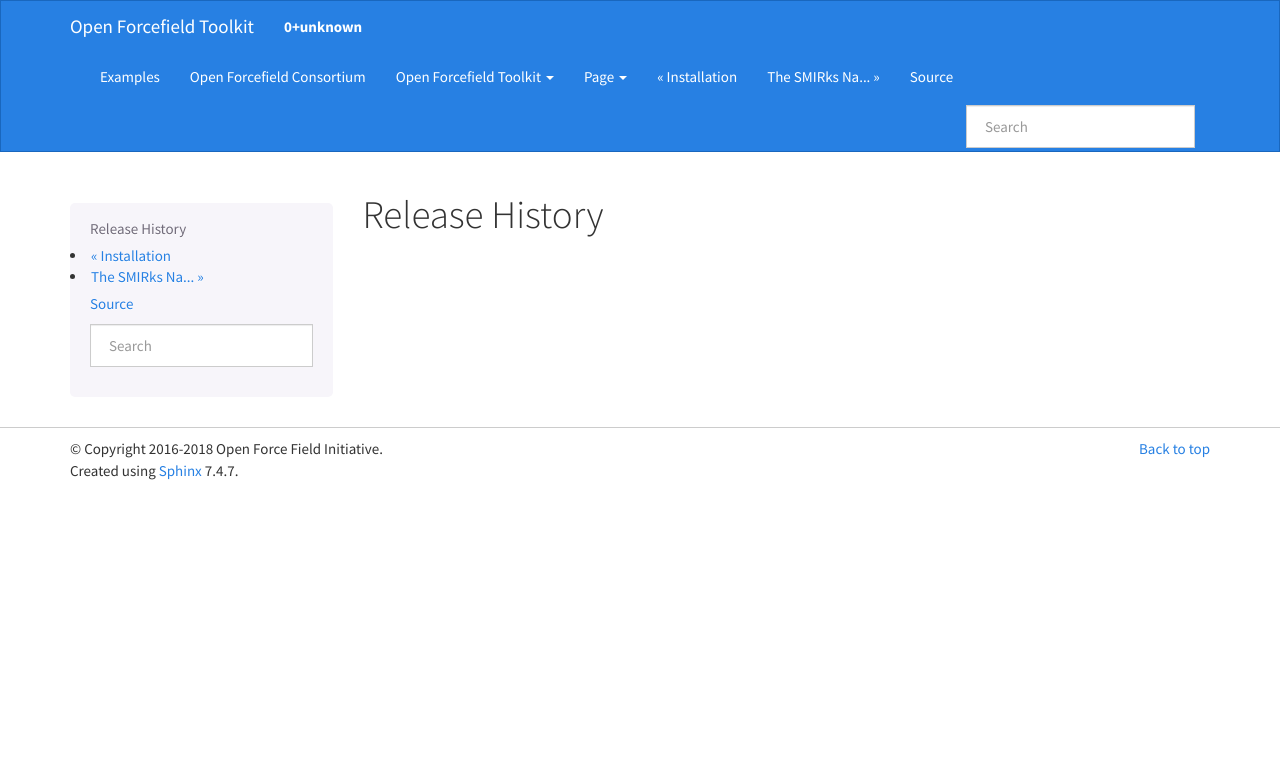
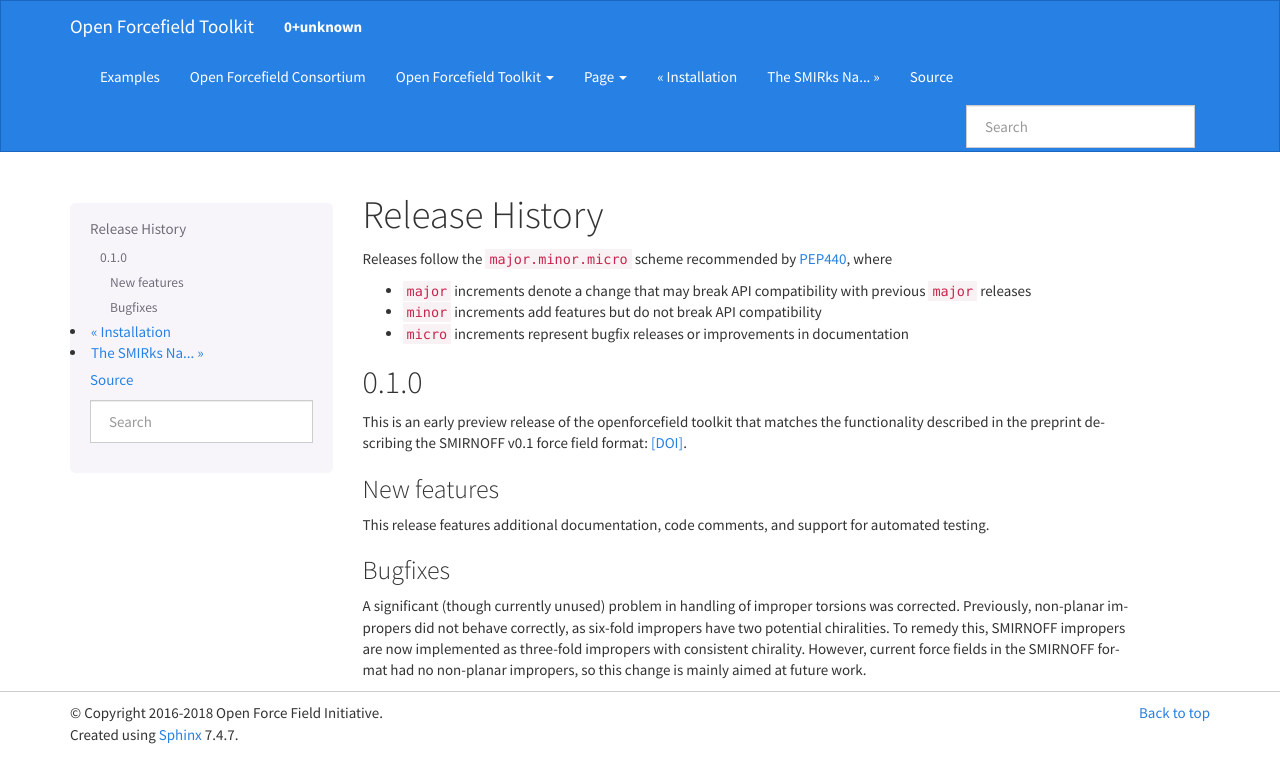
Before and after one commit to openforcefield/openff-toolkit, a Sphinx documentation site: the page built from docs/releasehistory.rst, in a window 1280 px wide. Shown: the top 783 px of the page. Built offline with Sphinx 7.4.7, drawn with Linux system fonts in a browser that asks for light colours; pages that are not in the unit, such as notebooks, are missing from menus.

Commit message:
Update release history

```diff
--- a/docs/releasehistory.rst
+++ b/docs/releasehistory.rst
@@ -1,2 +1,26 @@
 Release History
 ===============
+
+Releases follow the ``major.minor.micro`` scheme recommended by `PEP440 <https://www.python.org/dev/peps/pep-0440/#final-releases>`_, where
+
+* ``major`` increments denote a change that may break API compatibility with previous ``major`` releases
+* ``minor`` increments add features but do not break API compatibility
+* ``micro`` increments represent bugfix releases or improvements in documentation
+
+0.1.0
+-----
+
+This is an early preview release of the openforcefield toolkit that matches the functionality described in the preprint describing the SMIRNOFF v0.1 force field format: `[DOI] <https://doi.org/10.1101/286542>`_.
+
+New features
+""""""""""""
+
+This release features additional documentation, code comments, and support for automated testing.
+
+Bugfixes
+""""""""
+
+A significant (though currently unused) problem in handling of improper torsions was corrected.
+Previously, non-planar impropers did not behave correctly, as six-fold impropers have two potential chiralities.
+To remedy this, SMIRNOFF impropers are now implemented as three-fold impropers with consistent chirality.
+However, current force fields in the SMIRNOFF format had no non-planar impropers, so this change is mainly aimed at future work.
```
